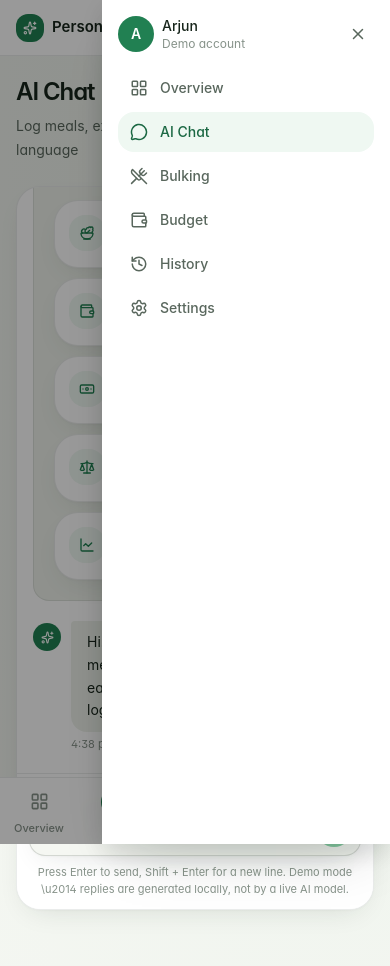
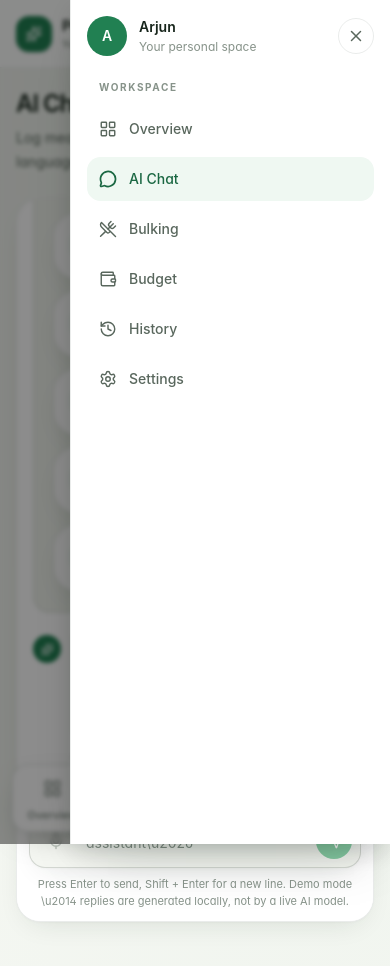
Before and after one commit to blueii24-cmyk/personal-tracker-merged, a Next.js app: page /chat in a window 390 px wide. Both pictures are taken after a click on the button 356 px from the left and 27 px from the top of the page. Shown: the top 966 px of the page. Built offline with nearby package versions, Linux system fonts and the light colour scheme.

Commit message:
Polish mobile navigation and floating dock

```diff
--- a/src/components/layout/MobileNavigation.tsx
+++ b/src/components/layout/MobileNavigation.tsx
@@ -18,18 +18,21 @@ export function MobileTopBar() {
 
   return (
     <>
-      <header className="sticky top-0 z-30 flex h-14 items-center justify-between border-b border-[var(--border-subtle)] bg-[var(--surface-raised)]/95 px-4 backdrop-blur md:hidden">
-        <div className="flex items-center gap-2">
-          <div className="flex h-7 w-7 items-center justify-center rounded-md bg-brand-600 text-white">
-            <Sparkles size={14} />
+      <header className="sticky top-0 z-30 flex h-[68px] items-center justify-between border-b border-[var(--border-subtle)] bg-[var(--surface-raised)]/90 px-4 backdrop-blur-xl md:hidden">
+        <div className="flex items-center gap-2.5">
+          <div className="flex h-9 w-9 items-center justify-center rounded-[13px] bg-brand-600 text-white shadow-sm">
+            <Sparkles size={16} strokeWidth={2.2} />
           </div>
-          <span className="text-[15px] font-semibold text-[var(--text-primary)]">{APP_NAME}</span>
+          <div>
+            <span className="block text-[15px] font-semibold tracking-[-0.025em] text-[var(--text-primary)]">{APP_NAME}</span>
+            <span className="block text-[10px] font-medium tracking-wide text-[var(--text-tertiary)]">Your daily system</span>
+          </div>
         </div>
         <button
           type="button"
           aria-label="Open navigation menu"
           onClick={() => setDrawerOpen(true)}
-          className="flex h-9 w-9 items-center justify-center rounded-lg text-[var(--text-secondary)] hover:bg-[var(--surface-sunken)]"
+          className="flex h-10 w-10 items-center justify-center rounded-xl border border-[var(--border-subtle)] text-[var(--text-secondary)] transition-colors hover:bg-[var(--surface-sunken)]"
         >
           <Menu size={20} />
         </button>
@@ -37,33 +40,34 @@ export function MobileTopBar() {
 
       {drawerOpen && (
         <div
-          className="fixed inset-0 z-40 flex justify-end bg-black/40 animate-fade-in md:hidden"
+          className="fixed inset-0 z-40 flex justify-end bg-black/45 backdrop-blur-[2px] animate-fade-in md:hidden"
           role="presentation"
           onMouseDown={(e) => {
             if (e.target === e.currentTarget) setDrawerOpen(false);
           }}
         >
-          <div className="flex h-full w-72 max-w-[85vw] animate-slide-up flex-col bg-[var(--surface-raised)] p-4 shadow-soft-lg">
-            <div className="mb-4 flex items-center justify-between">
-              <div className="flex items-center gap-2">
-                <div className="flex h-9 w-9 shrink-0 items-center justify-center rounded-full bg-brand-600 text-sm font-semibold text-white">
+          <div className="flex h-full w-80 max-w-[88vw] animate-slide-up flex-col border-l border-[var(--border-subtle)] bg-[var(--surface-raised)] p-4 shadow-soft-lg">
+            <div className="mb-6 flex items-center justify-between">
+              <div className="flex items-center gap-3">
+                <div className="flex h-10 w-10 shrink-0 items-center justify-center rounded-full bg-brand-600 text-sm font-semibold text-white">
                   {(settings?.displayName ?? "You").slice(0, 1).toUpperCase()}
                 </div>
                 <div>
-                  <p className="text-sm font-medium text-[var(--text-primary)]">{settings?.displayName ?? "Loading\u2026"}</p>
-                  <p className="text-xs text-[var(--text-tertiary)]">Demo account</p>
+                  <p className="text-sm font-semibold text-[var(--text-primary)]">{settings?.displayName ?? "Loading…"}</p>
+                  <p className="mt-0.5 text-xs text-[var(--text-tertiary)]">Your personal space</p>
                 </div>
               </div>
               <button
                 type="button"
                 aria-label="Close navigation menu"
                 onClick={() => setDrawerOpen(false)}
-                className="flex h-8 w-8 items-center justify-center rounded-lg text-[var(--text-secondary)] hover:bg-[var(--surface-sunken)]"
+                className="flex h-9 w-9 items-center justify-center rounded-xl border border-[var(--border-subtle)] text-[var(--text-secondary)] hover:bg-[var(--surface-sunken)]"
               >
                 <X size={18} />
               </button>
             </div>
-            <nav className="flex flex-col gap-1">
+            <p className="mb-3 px-3 text-[10px] font-bold uppercase tracking-[0.16em] text-[var(--text-tertiary)]">Workspace</p>
+            <nav className="flex flex-col gap-1.5">
               {NAV_ITEMS.map((item) => {
                 const active = isActivePath(pathname, item.href);
                 const Icon = item.icon;
@@ -72,13 +76,14 @@ export function MobileTopBar() {
                     key={item.href}
                     href={item.href}
                     onClick={() => setDrawerOpen(false)}
-                    className={`flex items-center gap-3 rounded-lg px-3 py-2.5 text-sm font-medium ${
+                    aria-current={active ? "page" : undefined}
+                    className={`sidebar-link flex items-center gap-3 px-3 py-3 text-sm font-medium ${
                       active
-                        ? "bg-brand-50 text-brand-700 dark:bg-brand-500/10 dark:text-brand-400"
-                        : "text-[var(--text-secondary)] hover:bg-[var(--surface-sunken)]"
+                        ? "bg-brand-50 text-brand-700 dark:bg-brand-500/10 dark:text-brand-300"
+                        : "text-[var(--text-secondary)] hover:bg-[var(--surface-sunken)] hover:text-[var(--text-primary)]"
                     }`}
                   >
-                    <Icon size={18} />
+                    <Icon size={18} strokeWidth={active ? 2.3 : 1.9} />
                     {item.label}
                   </Link>
                 );
@@ -97,7 +102,7 @@ export function MobileBottomNav() {
   return (
     <nav
       aria-label="Primary"
-      className="fixed inset-x-0 bottom-0 z-30 flex border-t border-[var(--border-subtle)] bg-[var(--surface-raised)]/95 pb-[env(safe-area-inset-bottom)] backdrop-blur md:hidden"
+      className="mobile-bottom-nav fixed inset-x-3 bottom-3 z-30 flex rounded-2xl border px-1 pb-[env(safe-area-inset-bottom)] md:hidden"
     >
       {BOTTOM_TABS.map((item) => {
         const active = isActivePath(pathname, item.href);
@@ -107,20 +112,21 @@ export function MobileBottomNav() {
           <Link
             key={item.href}
             href={item.href}
-            className="flex min-w-0 flex-1 flex-col items-center justify-center gap-0.5 py-2 text-[11px] font-medium"
+            aria-current={active ? "page" : undefined}
+            className="flex min-w-0 flex-1 flex-col items-center justify-center gap-0.5 py-2 text-[11px] font-semibold"
           >
             <span
-              className={`flex h-8 w-8 items-center justify-center rounded-full transition-colors ${
+              className={`flex h-8 w-8 items-center justify-center rounded-xl transition-colors ${
                 isChat
-                  ? "bg-brand-600 text-white"
+                  ? "bg-brand-600 text-white shadow-sm"
                   : active
-                    ? "text-brand-600 dark:text-brand-400"
+                    ? "bg-brand-50 text-brand-700 dark:bg-brand-500/10 dark:text-brand-300"
                     : "text-[var(--text-tertiary)]"
               }`}
             >
               <Icon size={isChat ? 17 : 19} strokeWidth={active && !isChat ? 2.4 : 2} />
             </span>
-            <span className={active ? "text-brand-600 dark:text-brand-400" : "text-[var(--text-tertiary)]"}>
+            <span className={active ? "text-brand-700 dark:text-brand-300" : "text-[var(--text-tertiary)]"}>
               {item.shortLabel ?? item.label}
             </span>
           </Link>
```
